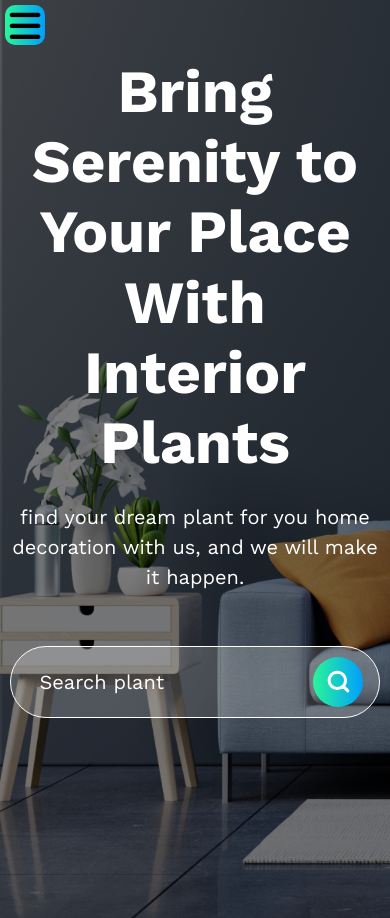
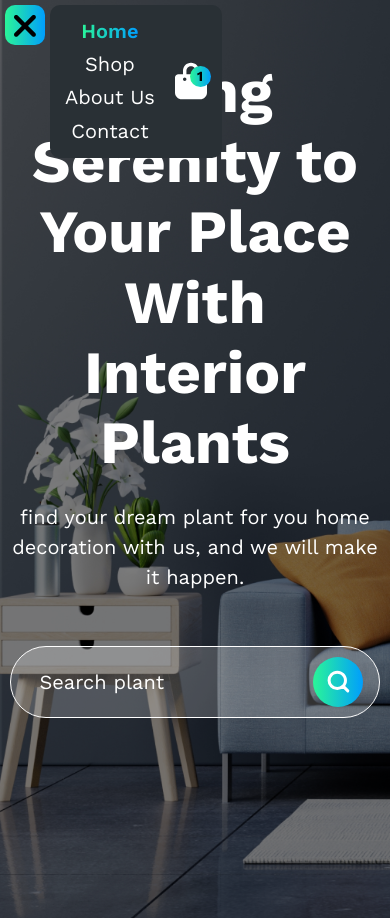
Before and after one commit to SparrowSSSS/PlantShop, a plain HTML site: page index.html in a window 390 px wide. Both pictures are taken after a click on the element 25 px from the left and 25 px from the top of the page. Drawn offline with Linux system fonts and the light colour scheme.

Commit message:
third commit

```diff
--- a/index.html
+++ b/index.html
@@ -40,7 +40,7 @@
                 </div>
             </div>
             <div class="header__container _container">
-                <div class="header__burger-menu burger-menu">
+                <div class="header__burger-menu burger-menu" data-active="false">
                     <i class="fa-solid fa-bars burger-menu__icon _hamburger" data-active="true"></i>
                     <i class="fa-solid fa-xmark burger-menu__icon _xmark" data-active="false"></i>
                 </div>
--- a/js/main.js
+++ b/js/main.js
@@ -1,3 +1,23 @@
 window.onload = () => {
+    const burgerMenuBTN = document.querySelector(".burger-menu");
+    const headerMenu = document.querySelector(".menu");
 
+    burgerMenuBTN.addEventListener("click", () => {
+        let activeBurgerIcon = document.querySelector(".burger-menu__icon[data-active='true']");
+        let notActiveBurgerIcon = document.querySelector(".burger-menu__icon[data-active='false']");
+
+        activeBurgerIcon.style.display = "none";
+        notActiveBurgerIcon.style.display = "block";
+
+        activeBurgerIcon.dataset.active = "false";
+        notActiveBurgerIcon.dataset.active = "true";
+
+        if (burgerMenuBTN.dataset.active == "false") {
+            headerMenu.style.display = "flex";
+            burgerMenuBTN.dataset.active = "true";
+        } else {
+            headerMenu.style.display = "none";
+            burgerMenuBTN.dataset.active = "false";
+        };
+    });
 };
--- a/scss/style.scss
+++ b/scss/style.scss
@@ -8,6 +8,7 @@ $container-width: 1482px;
 $z-index1: 1;
 $z-index2: 1000;
 $z-index3: 2000;
+$z-index4: 3000;
 
 *, *::before, *::after {padding: 0; margin: 0; border: 0; box-sizing: border-box;}
 a {text-decoration: none;}
@@ -220,7 +221,7 @@ html, body {height: 100%; line-height: 1; font-size: 14px; color: black;}
     display: flex;
     align-items: center;
     position: relative;
-    z-index: $z-index2;
+    z-index: $z-index3;
 
     &__nav {
         flex: 1 0 auto;
@@ -259,7 +260,29 @@ html, body {height: 100%; line-height: 1; font-size: 14px; color: black;}
     }
 
     @media (max-width: 769px) {
+        position: fixed;
+        margin: 0;
+        background-color: #293035;
+        padding: 15px;
+        border-radius: 10px;
+        top: 5px;
+        left: 50px;
         display: none;
+
+        &__list {
+            flex-direction: column;
+            justify-content: center;
+        }
+
+        &__link {
+            font-size: 20px;
+        }
+
+        &__item:not(:last-child) {
+            margin-right: 0;
+            margin-bottom: 10px;
+        }
+
     }
 
 }
@@ -291,10 +314,15 @@ html, body {height: 100%; line-height: 1; font-size: 14px; color: black;}
         line-height: 114%;
     }
 
+    @media (max-width: 769px) {
+        margin-left: 20px;
+    }
+
 }
 
 .plant-info {
     position: absolute;
+    z-index: $z-index4;
 
     &__btn {
         cursor: pointer;
```
Also changed, not shown: css/style.css, 1 other file.
